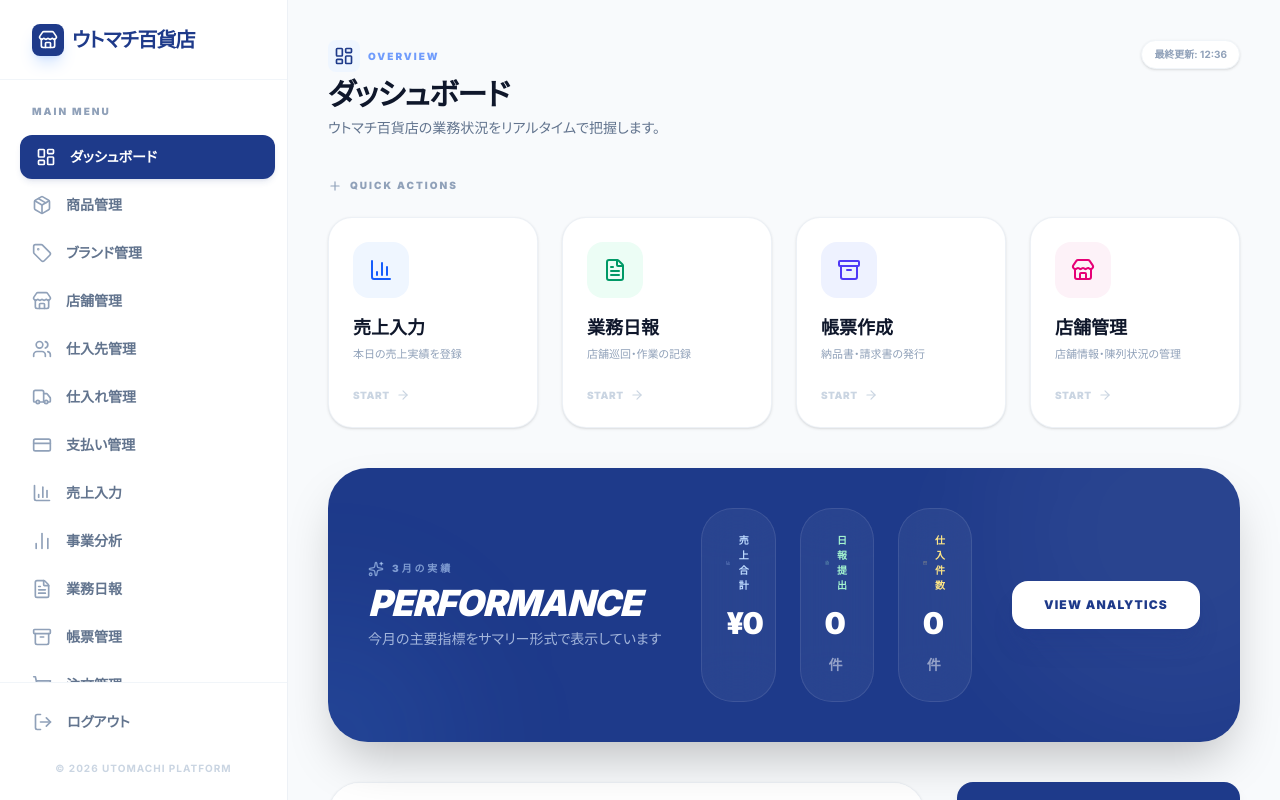
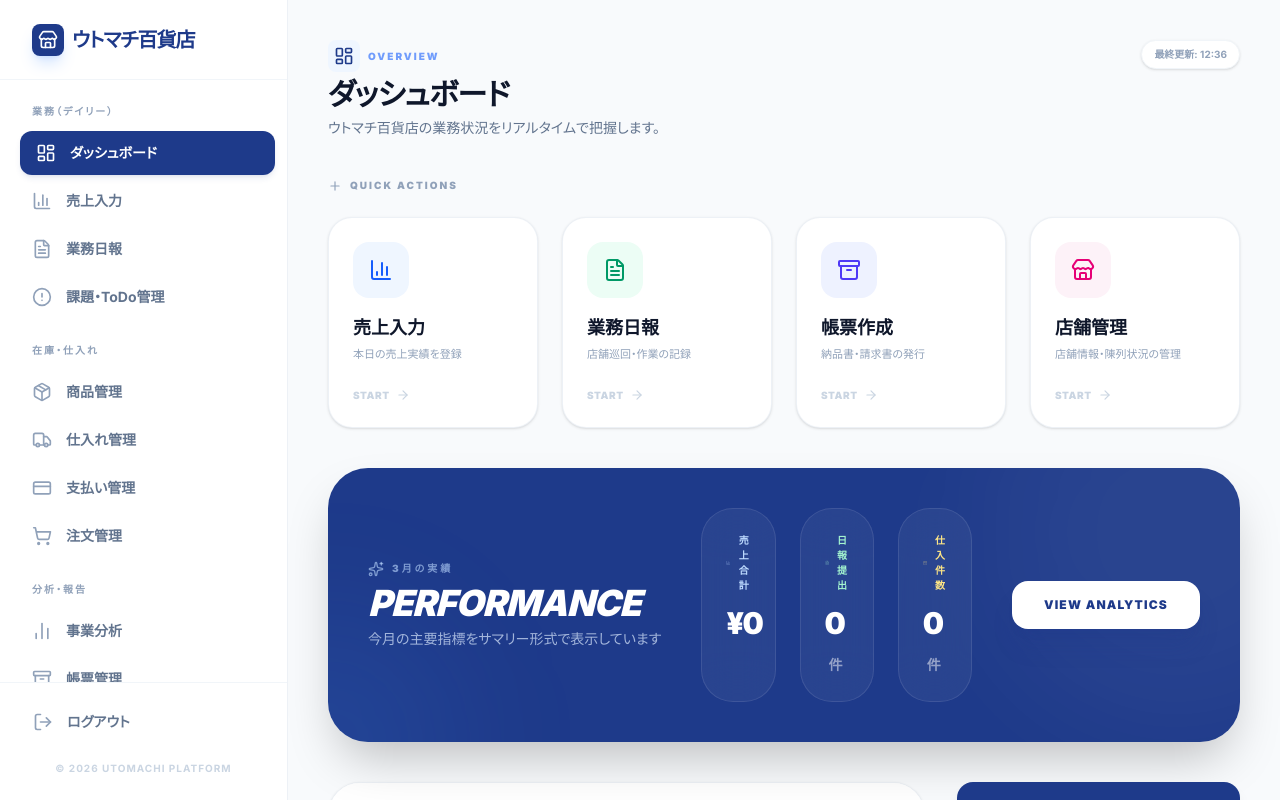
Before and after one commit to koji0903/utomachi100katen, a Next.js app: page / in a window 1280 px wide. Built offline with nearby package versions, Linux system fonts and the light colour scheme; no server answers; the database is empty; sample sign-in values are in the browser's storage.

Commit message:
メニュー調整

```diff
--- a/src/components/Sidebar.tsx
+++ b/src/components/Sidebar.tsx
@@ -14,22 +14,47 @@ interface SidebarProps {
 export function Sidebar({ isOpen = true, onClose }: SidebarProps) {
   const pathname = usePathname();
 
-  const navigation = [
+  const groups = [
+    {
+      label: "業務（デイリー）",
+      items: [
         { name: "ダッシュボード", href: "/", icon: LayoutDashboard },
+        { name: "売上入力", href: "/sales", icon: BarChart3 },
+        { name: "業務日報", href: "/reports", icon: FileText },
+        { name: "課題・ToDo管理", href: "/todo", icon: AlertCircle },
+      ]
+    },
+    {
+      label: "在庫・仕入れ",
+      items: [
         { name: "商品管理", href: "/products", icon: Package },
+        { name: "仕入れ管理", href: "/purchases", icon: Truck },
+        { name: "支払い管理", href: "/payments", icon: CreditCard },
+        { name: "注文管理", href: "/orders", icon: ShoppingCart },
+      ]
+    },
+    {
+      label: "分析・報告",
+      items: [
+        { name: "事業分析", href: "/analytics", icon: BarChart2 },
+        { name: "帳票管理", href: "/documents", icon: Archive },
+      ]
+    },
+    {
+      label: "マスタ・設定",
+      items: [
         { name: "ブランド管理", href: "/brands", icon: Tag },
         { name: "店舗管理", href: "/retail-stores", icon: Store },
         { name: "仕入先管理", href: "/suppliers", icon: Users },
-    { name: "仕入れ管理", href: "/purchases", icon: Truck },
-    { name: "支払い管理", href: "/payments", icon: CreditCard },
-    { name: "売上入力", href: "/sales", icon: BarChart3 },
-    { name: "事業分析", href: "/analytics", icon: BarChart2 },
-    { name: "業務日報", href: "/reports", icon: FileText },
-    { name: "帳票管理", href: "/documents", icon: Archive },
-    { name: "注文管理", href: "/orders", icon: ShoppingCart },
-    { name: "課題・ToDo管理", href: "/todo", icon: AlertCircle },
+        { name: "設定", href: "/settings", icon: Settings },
+      ]
+    },
+    {
+      label: "サポート",
+      items: [
         { name: "ご利用ガイド", href: "/guidelines", icon: BookOpen },
-    { name: "設定", href: "/settings", icon: Settings },
+      ]
+    }
   ];
 
   const router = useRouter();
@@ -52,7 +77,7 @@ export function Sidebar({ isOpen = true, onClose }: SidebarProps) {
 
   const sidebarContent = (
     <div className="flex h-full w-72 flex-col border-r border-slate-200/60 bg-white shadow-[1px_0_0_0_rgba(0,0,0,0.02)]">
-      <div className="flex h-20 items-center justify-between px-8 border-b border-slate-100">
+      <div className="flex h-20 items-center justify-between px-8 border-b border-slate-100 shrink-0">
         <h1 className="text-xl font-black text-[#1e3a8a] tracking-tighter flex items-center gap-2">
           <div className="w-8 h-8 bg-[#1e3a8a] rounded-lg flex items-center justify-center text-white shadow-lg shadow-blue-500/20">
             <Store className="w-5 h-5" />
@@ -70,11 +95,12 @@ export function Sidebar({ isOpen = true, onClose }: SidebarProps) {
           </button>
         )}
       </div>
-      <div className="flex-1 overflow-y-auto py-6 px-4 space-y-8 scrollbar-hide">
-        <div>
-          <h2 className="px-4 text-[10px] font-black uppercase tracking-[0.2em] text-slate-400 mb-4">Main Menu</h2>
+      <div className="flex-1 overflow-y-auto py-6 px-4 space-y-6 scrollbar-hide">
+        {groups.map((group) => (
+          <div key={group.label}>
+            <h2 className="px-4 text-[10px] font-black uppercase tracking-[0.2em] text-slate-400 mb-3">{group.label}</h2>
             <nav className="space-y-1">
-            {navigation.map((item) => {
+              {group.items.map((item) => {
                 const isActive = pathname === item.href;
                 return (
                   <Link
@@ -97,6 +123,7 @@ export function Sidebar({ isOpen = true, onClose }: SidebarProps) {
               })}
             </nav>
           </div>
+        ))}
       </div>
       <div className="p-4 border-t border-slate-100">
         <button
```
Lines whose indentation alone changed are shown as unchanged.
